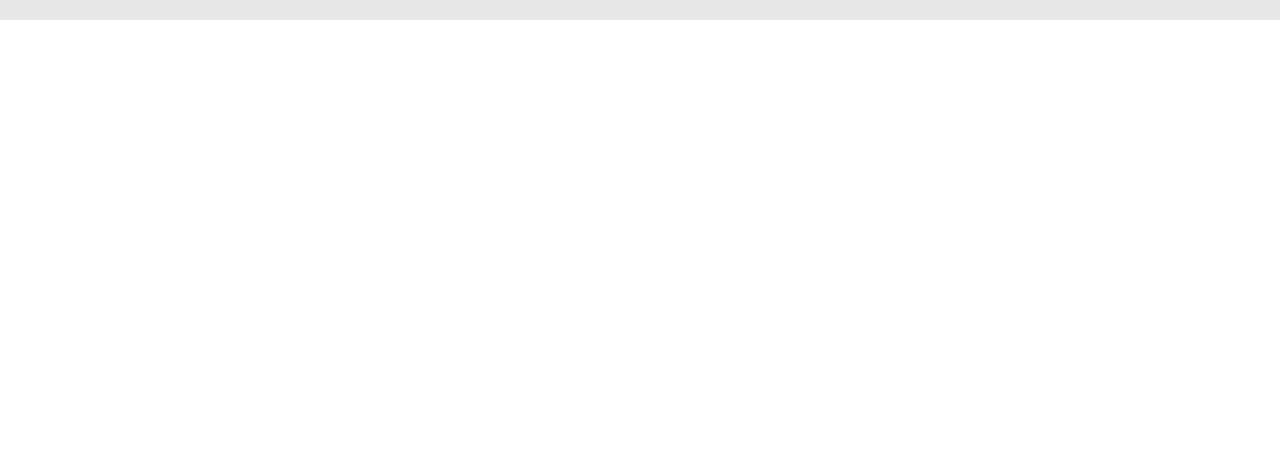
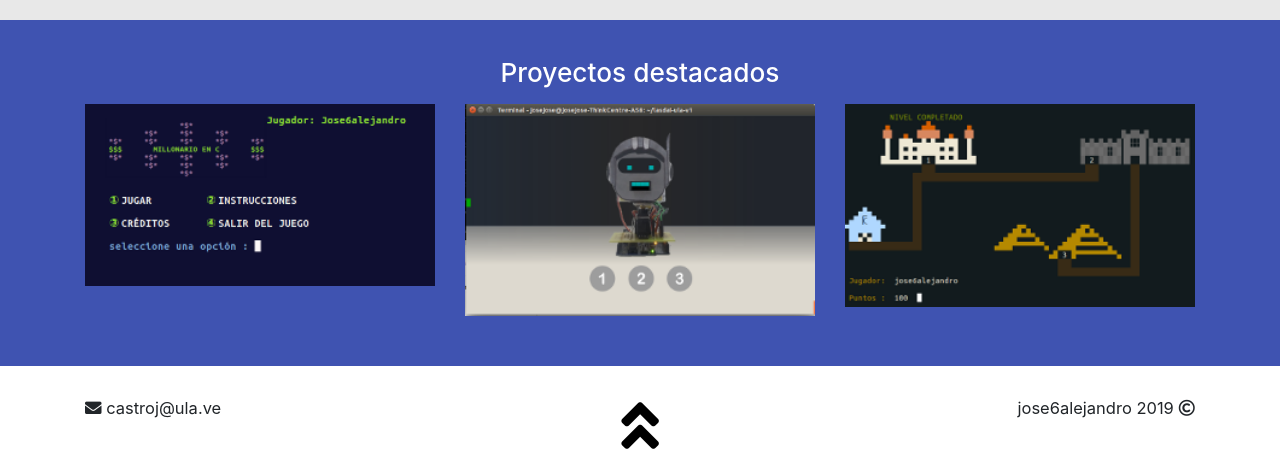
Before and after one commit to jose6alejandro/jose6alejandro.github.io, a plain HTML site: page index.html in a window 1280 px wide. Shown: the part 1030-1496 px from the top of the page. Before the commit the page ends 1050 px from the top, so only its background shows below. Drawn offline with Linux system fonts and the light colour scheme.

Commit message:
projects and footer

```diff
--- a/index.html
+++ b/index.html
@@ -22,7 +22,7 @@
         <button class="navbar-toggler navbar-toggler-right" type="button" data-toggle="collapse" data-target="#navbarTogglerDemo02">
           <span class="navbar-toggler-icon"></span>
         </button>
-        <a class="navbar-brand float-right" href="https://www.instagram.com/jose6alejandro" target="_blank">Br. José Castro</a>
+        <a class="navbar-brand float-right" id="name" href="https://www.instagram.com/jose6alejandro" target="_blank" >Br. José Castro</a>
 
         <div class="collapse navbar-collapse" id="navbarTogglerDemo02">
           <ul class="navbar-nav mr-auto mt-2 mt-md-0">
@@ -33,7 +33,7 @@
               <a class="nav-link" href="#publications">Publicaciones</a>
             </li>
             <li class="nav-item">
-              <a class="nav-link" href="#!">Proyectos</a>
+              <a class="nav-link" href="#projects">Proyectos</a>
             </li>
             <li class="nav-item">
               <a class="nav-link" href="#!">Contacto</a>
@@ -89,6 +89,48 @@
       </div>
 
     </section>
+    <section class="projects py-4 text-center" id="projects">
+      <div class="container">
+        <h3 class="h3"><p class="text-pro">Proyectos destacados</p></h3>
+        <div class="row">
+
+          <div class="col-sm-4">
+              <a href="#">
+                <img src="img/image2.png" alt="" width="290" class="img-fluid image mx-auto">
+              </a>
+          </div>
+
+          <div class="col-sm-4">
+            <a href="#">
+              <img src="img/image.png" alt="" width="290" class="img-fluid image mx-auto">
+            </a>
+          </div>
+
+          <div class="col-sm-4">
+            <a href="#">
+              <img src="img/image1.png" alt="" width="290" class="img-fluid image mx-auto">
+            </a>
+
+          </div>
+        </div>
+      </div>
+    </section>
+
+    <footer class="footer">
+      <div class="container">
+        <div class="row">
+          <div class="col-sm-4 footer-mail">
+            <p><i class="fas fa-envelope"></i> castroj@ula.ve</p>
+          </div>
+          <div class="col-sm-4 footer-up text-center">
+            <a href="#name"><i class="fas fa-angle-double-up"></i></a>
+          </div>
+          <div class="col-sm-4 footer-name">
+            <p>jose6alejandro 2019 <i class="far fa-copyright"></i></p>
+          </div>
+        </div>
+      </div>
+    </footer>
 
     <script src="js/jquery.min.js"></script>
     <script src="js/bootstrap.min.js"></script>
--- a/scss/styless.scss
+++ b/scss/styless.scss
@@ -125,3 +125,41 @@ a:hover{
 .btn-secondary:hover{
     background-color: #6c757d54;
 }
+/*Proyectos*/
+.projects{
+    background: #3F53B1;
+}
+.text-pro{
+    color: #fff;
+}
+.projects a{
+    display: block;
+    overflow: hidden;
+    margin-bottom: 1.8rem;
+
+}
+.image{
+    transition: all .5s ease;
+    min-width: 100%;
+}
+.projects a:hover img{
+    transform: scale(1.5);
+}
+.footer{
+    margin: .7rem;
+    margin-top: 2rem;
+    font-size: 1.1rem;
+}
+.footer-mail{
+    text-align: left;
+}
+.footer-name{
+    text-align: right;
+}
+a .fa-angle-double-up{
+    font-size: 4rem;
+    color: #000;
+}
+a .fa-angle-double-up:hover{
+    color: #91DB59;
+}
```
Also changed, not shown: css/styless.css, img/image.png (added), img/image1.png (added), img/image2.png (added), 1 other file.
